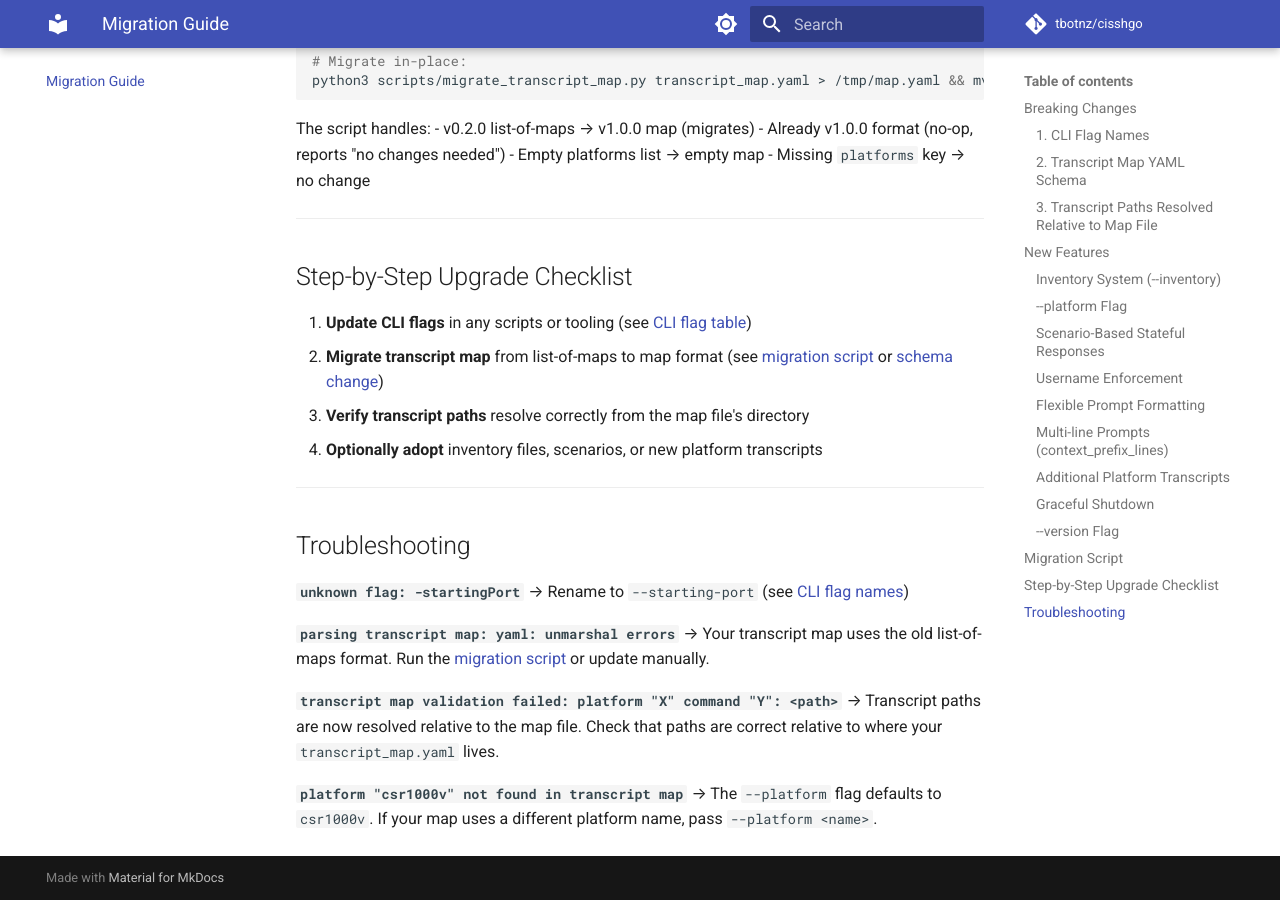
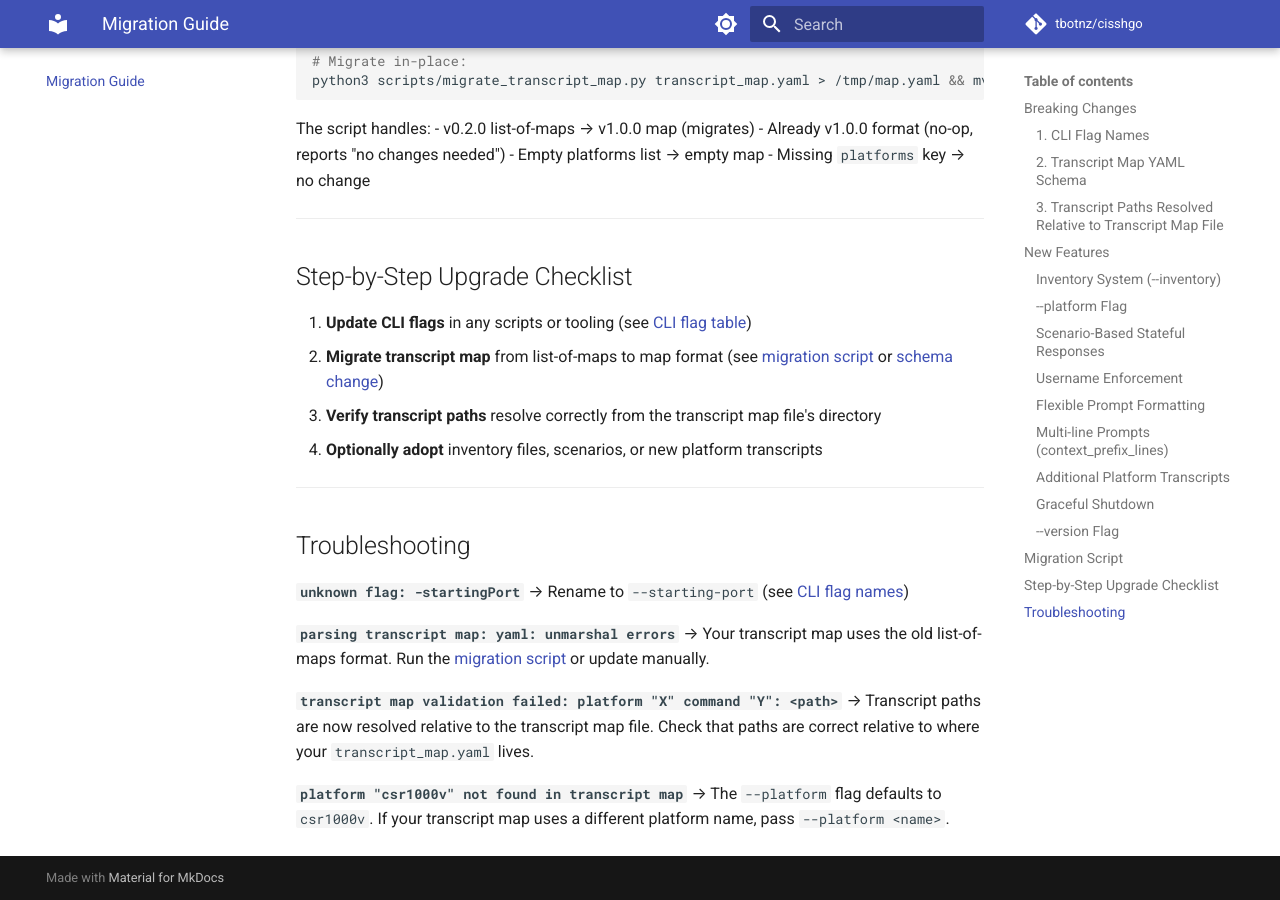
Before and after one commit to tbotnz/cisshgo, an MkDocs documentation site: the page built from docs/migration-v0.2-to-v1.0.md, in a window 1280 px wide and 900 px high, scrolled down 4677 px. Built offline with MkDocs 1.6.1 and Material for MkDocs 9.7.7, drawn with Linux system fonts in a browser that asks for light colours; comment, search, counter and statistics services are not loaded; some of the changed text lies outside the part shown.

Commit message:
update docs

```diff
--- a/docs/migration-v0.2-to-v1.0.md
+++ b/docs/migration-v0.2-to-v1.0.md
@@ -76,7 +76,7 @@ See the [migration script](#migration-script) to automate this conversion.
 
 ---
 
-### 3. Transcript Paths Resolved Relative to Map File
+### 3. Transcript Paths Resolved Relative to Transcript Map File
 
 In v0.2.0, transcript paths were resolved relative to the **working directory** of the process. In v1.0.0, they are resolved relative to the **directory containing the transcript map file**.
 
@@ -225,7 +225,7 @@ The script handles:
 
 1. **Update CLI flags** in any scripts or tooling (see [CLI flag table](#1-cli-flag-names))
 2. **Migrate transcript map** from list-of-maps to map format (see [migration script](migration-script.md) or [schema change](#2-transcript-map-yaml-schema))
-3. **Verify transcript paths** resolve correctly from the map file's directory
+3. **Verify transcript paths** resolve correctly from the transcript map file's directory
 4. **Optionally adopt** inventory files, scenarios, or new platform transcripts
 
 ---
@@ -239,7 +239,7 @@ The script handles:
 → Your transcript map uses the old list-of-maps format. Run the [migration script](migration-script.md) or update manually.
 
 **`transcript map validation failed: platform "X" command "Y": <path>`**
-→ Transcript paths are now resolved relative to the map file. Check that paths are correct relative to where your `transcript_map.yaml` lives.
+→ Transcript paths are now resolved relative to the transcript map file. Check that paths are correct relative to where your `transcript_map.yaml` lives.
 
 **`platform "csr1000v" not found in transcript map`**
-→ The `--platform` flag defaults to `csr1000v`. If your map uses a different platform name, pass `--platform <name>`.
+→ The `--platform` flag defaults to `csr1000v`. If your transcript map uses a different platform name, pass `--platform <name>`.
```
Also changed, not shown: docs/cli-reference.md (+1 -1 lines), docs/configuration.md (+2 -2 lines), docs/contributing.md (+2 -2 lines), docs/getting-started.md (+2 -2 lines).
